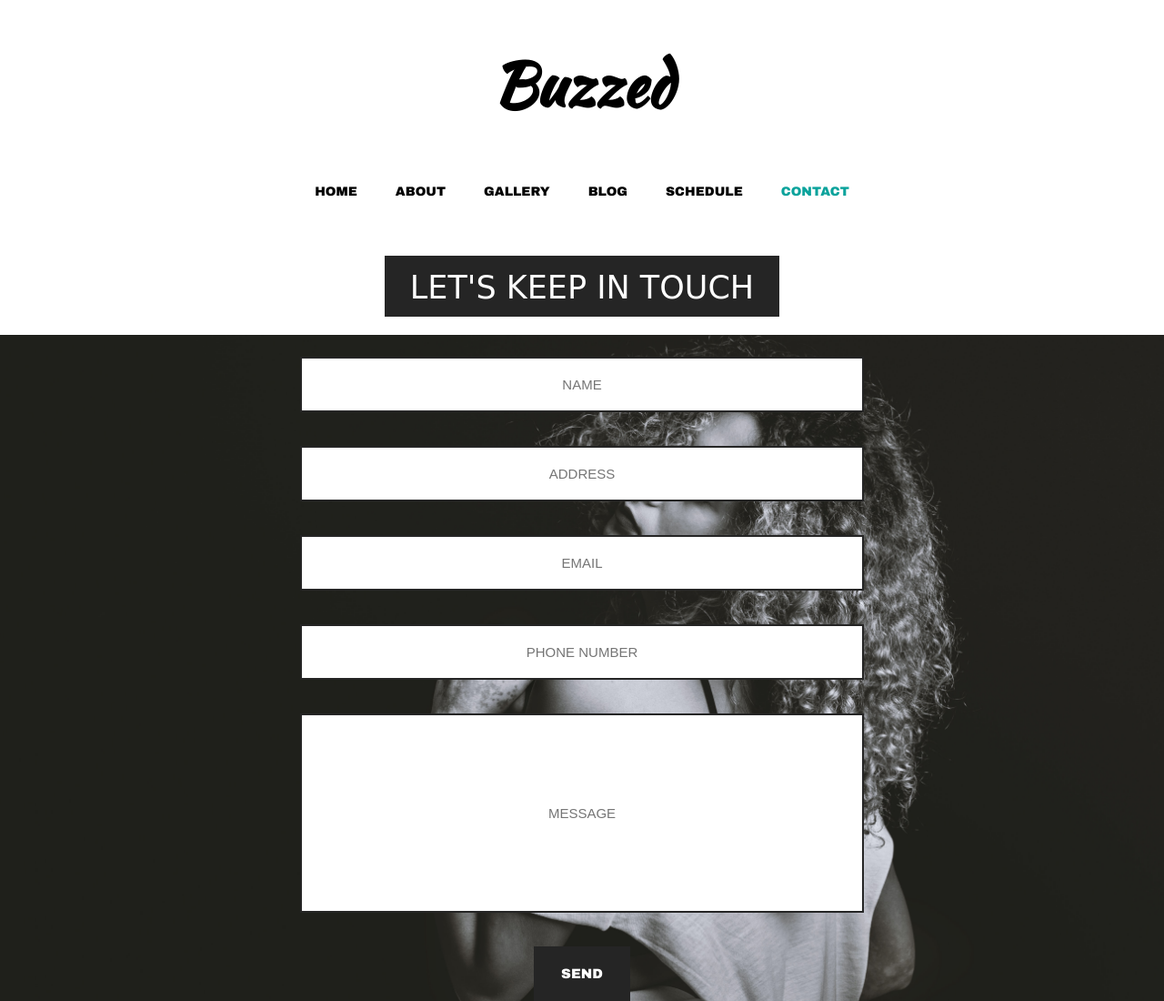
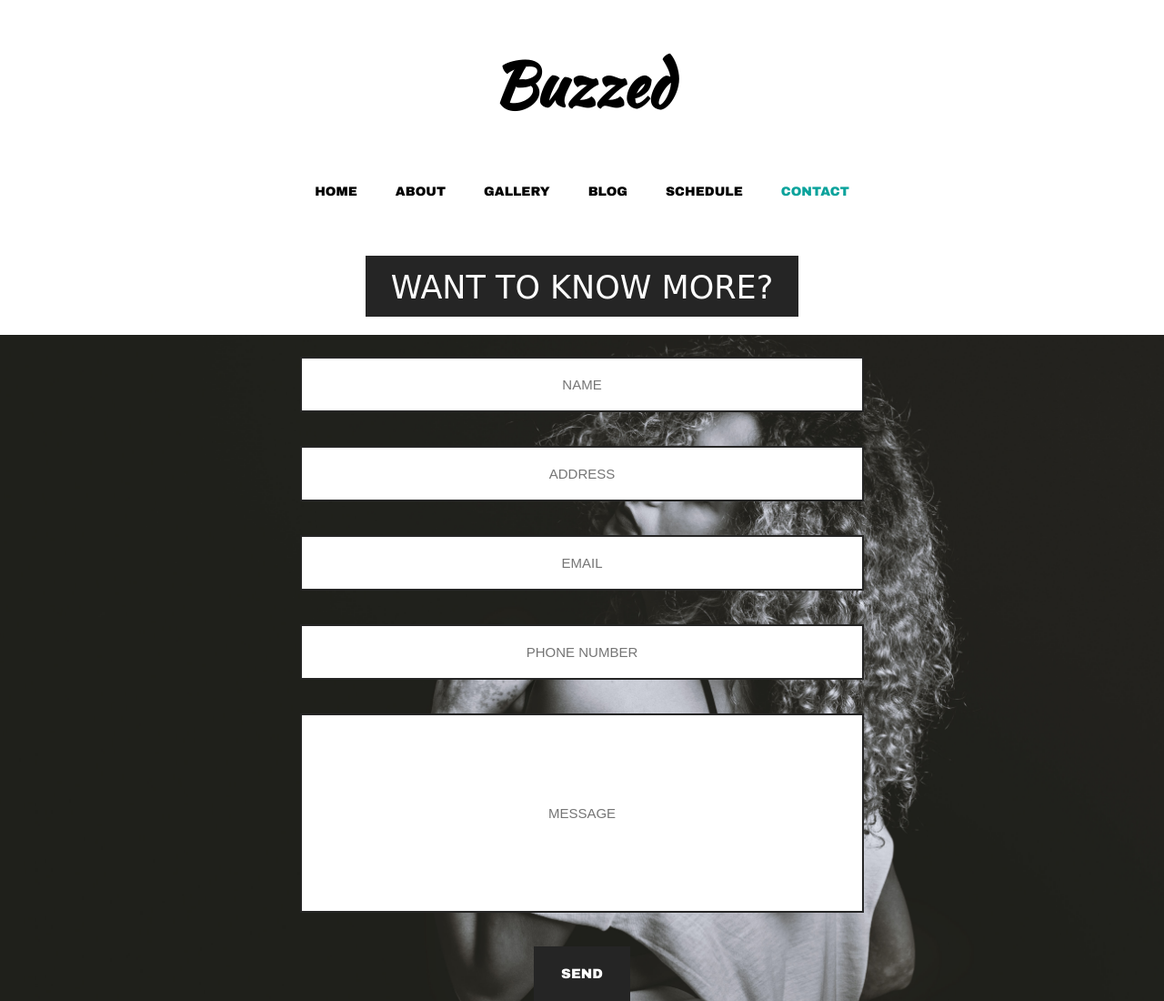
Before and after one commit to alexanderalban/hairSalonWebsite, a plain HTML site: page contact.html in a window 1280 px wide. Shown: the top 1100 px of the page at 91% size. Drawn offline with nearby package versions, Linux system fonts and the light colour scheme; a web font is replaced by a local one.

Commit message:
contact title update

```diff
--- a/contact.html
+++ b/contact.html
@@ -36,7 +36,7 @@
         </nav>
     </header>
     <main id="contact-main">
-        <h2 id="contact-title">LET'S KEEP IN TOUCH</h2>
+        <h2 id="contact-title">WANT TO KNOW MORE?</h2>
         <section class="contact-background">
         <form action="results.html" method="GET" enctype="multipart/form-data">
             <input type="text" id="name" name="name" placeholder="NAME"><br>
```
